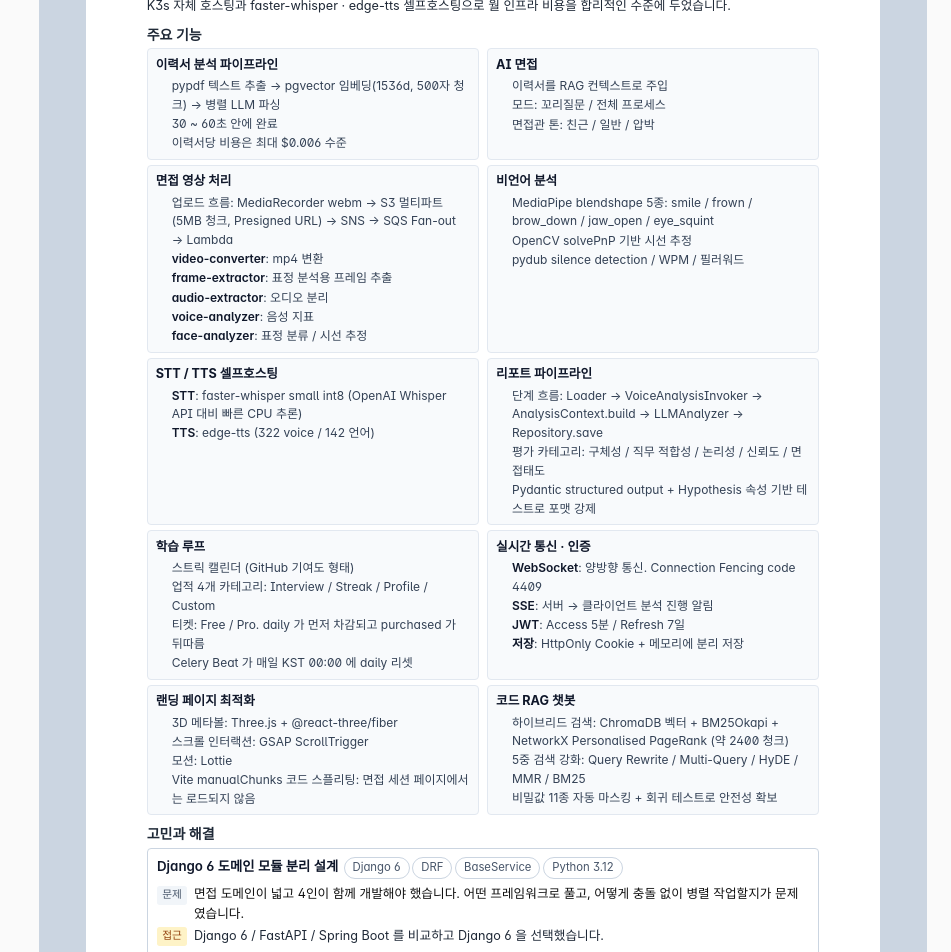
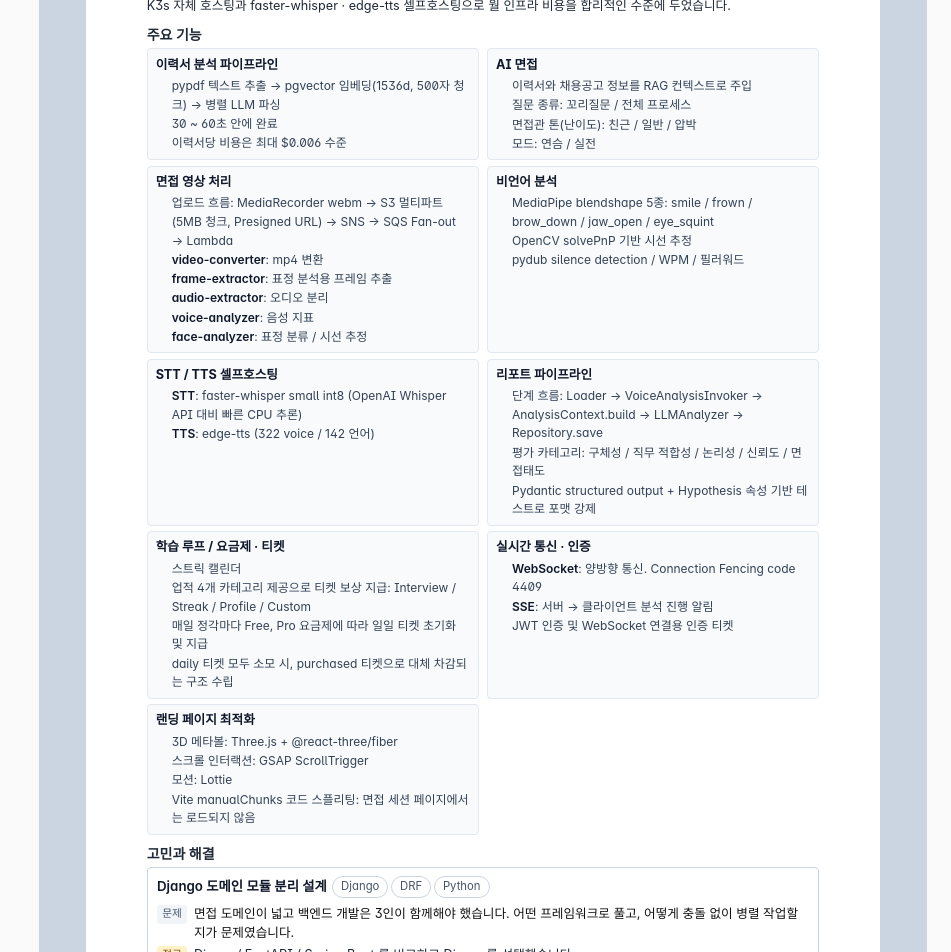
Before and after one commit to shinkeonkim/my-portfolio, a Vue app: page /my-portfolio/pdf in a window 1280 px wide. Shown: the part 5960-6912 px from the top of the page, without its empty margins (329-1280 px from the left). Built offline with nearby package versions, Linux system fonts and the light colour scheme.

Commit message:
fix: 내용 개선 및 모달 스크롤이 제대로 안되는 이슈 수정

```diff
--- a/src/components/common/ActivityDetailModal.vue
+++ b/src/components/common/ActivityDetailModal.vue
@@ -14,11 +14,22 @@ import {
 } from 'lucide-vue-next'
 import type { Activity, LessonType } from '@/types'
 import PresentationSlideViewer from '@/components/common/PresentationSlideViewer.vue'
+import { getSmoothScroll } from '@/composables/useSmoothScroll'
 
 const props = defineProps<{ activity: Activity | null }>()
 const emit = defineEmits<{ close: [] }>()
 
 const dialogRef = ref<HTMLDialogElement | null>(null)
+
+function lockScroll() {
+  document.body.style.overflow = 'hidden'
+  getSmoothScroll()?.stop()
+}
+
+function unlockScroll() {
+  document.body.style.overflow = ''
+  getSmoothScroll()?.start()
+}
 
 const iconMap: Record<LessonType, LucideIcon> = {
   repo: Github,
@@ -48,8 +59,14 @@ function close() {
 watch(isOpen, (next) => {
   const dialog = dialogRef.value
   if (!dialog) return
-  if (next && !dialog.open) dialog.showModal()
-  if (!next && dialog.open) dialog.close()
+  if (next && !dialog.open) {
+    dialog.showModal()
+    lockScroll()
+  }
+  if (!next && dialog.open) {
+    dialog.close()
+    unlockScroll()
+  }
 })
 
 function onKeyDown(event: KeyboardEvent) {
@@ -57,7 +74,10 @@ function onKeyDown(event: KeyboardEvent) {
 }
 
 onMounted(() => window.addEventListener('keydown', onKeyDown))
-onBeforeUnmount(() => window.removeEventListener('keydown', onKeyDown))
+onBeforeUnmount(() => {
+  window.removeEventListener('keydown', onKeyDown)
+  unlockScroll()
+})
 </script>
 
 <template>
@@ -71,6 +91,7 @@ onBeforeUnmount(() => window.removeEventListener('keydown', onKeyDown))
     <div
       v-if="activity"
       class="surface-card relative max-h-[85vh] w-[min(90vw,640px)] overflow-y-auto p-6 md:p-8"
+      data-lenis-prevent
       @click.stop
     >
       <button
@@ -102,7 +123,9 @@ onBeforeUnmount(() => window.removeEventListener('keydown', onKeyDown))
             :key="i"
             class="flex gap-2 text-sm leading-relaxed text-[var(--color-text-secondary)]"
           >
-            <span class="mt-1.5 inline-block h-1 w-1 shrink-0 rounded-full bg-[var(--color-accent)]" />
+            <span
+              class="mt-1.5 inline-block h-1 w-1 shrink-0 rounded-full bg-[var(--color-accent)]"
+            />
             <span>{{ h }}</span>
           </li>
         </ul>
@@ -189,10 +212,7 @@ onBeforeUnmount(() => window.removeEventListener('keydown', onKeyDown))
                   · {{ typeLabel[m.type] }}
                 </span>
               </p>
-              <p
-                v-if="m.description"
-                class="mt-0.5 text-xs text-[var(--color-text-secondary)]"
-              >
+              <p v-if="m.description" class="mt-0.5 text-xs text-[var(--color-text-secondary)]">
                 {{ m.description }}
               </p>
             </div>
--- a/src/components/common/ImageLightbox.vue
+++ b/src/components/common/ImageLightbox.vue
@@ -1,6 +1,7 @@
 <script setup lang="ts">
 import { computed, onBeforeUnmount, ref, watch } from 'vue'
 import { ChevronLeft, ChevronRight, X, Maximize2, Minimize2 } from 'lucide-vue-next'
+import { getSmoothScroll } from '@/composables/useSmoothScroll'
 
 const props = defineProps<{
   open: boolean
@@ -51,9 +52,11 @@ watch(
     if (typeof document === 'undefined') return
     if (open) {
       document.body.style.overflow = 'hidden'
+      getSmoothScroll()?.stop()
       window.addEventListener('keydown', handleKeydown)
     } else {
       document.body.style.overflow = ''
+      getSmoothScroll()?.start()
       window.removeEventListener('keydown', handleKeydown)
     }
   },
@@ -62,6 +65,7 @@ watch(
 onBeforeUnmount(() => {
   if (typeof document === 'undefined') return
   document.body.style.overflow = ''
+  getSmoothScroll()?.start()
   window.removeEventListener('keydown', handleKeydown)
 })
 </script>
--- a/src/components/common/ProjectChallengeModal.vue
+++ b/src/components/common/ProjectChallengeModal.vue
@@ -3,6 +3,7 @@ import { computed, onBeforeUnmount, ref, watch } from 'vue'
 import { X, Check, Minus } from 'lucide-vue-next'
 import Tag from '@/components/common/Tag.vue'
 import type { ProjectChallenge } from '@/types'
+import { getSmoothScroll } from '@/composables/useSmoothScroll'
 
 const props = defineProps<{ challenge: ProjectChallenge | null }>()
 const emit = defineEmits<{ close: [] }>()
@@ -14,11 +15,26 @@ function close() {
   emit('close')
 }
 
+function lockScroll() {
+  document.body.style.overflow = 'hidden'
+  getSmoothScroll()?.stop()
+}
+
+function unlockScroll() {
+  document.body.style.overflow = ''
+  getSmoothScroll()?.start()
+}
+
 watch(isOpen, (next) => {
   const dialog = dialogRef.value
   if (!dialog) return
-  if (next && !dialog.open) dialog.showModal()
-  else if (!next && dialog.open) dialog.close()
+  if (next && !dialog.open) {
+    dialog.showModal()
+    lockScroll()
+  } else if (!next && dialog.open) {
+    dialog.close()
+    unlockScroll()
+  }
 })
 
 function onCancel(e: Event) {
@@ -28,6 +44,7 @@ function onCancel(e: Event) {
 
 onBeforeUnmount(() => {
   if (dialogRef.value?.open) dialogRef.value.close()
+  unlockScroll()
 })
 </script>
 
@@ -38,7 +55,7 @@ onBeforeUnmount(() => {
     @cancel="onCancel"
     @close="close"
   >
-    <div v-if="challenge" class="max-h-[85vh] w-full overflow-y-auto">
+    <div v-if="challenge" class="max-h-[85vh] w-full overflow-y-auto" data-lenis-prevent>
       <header
         class="sticky top-0 z-10 flex items-start justify-between gap-4 border-b border-[var(--color-border-subtle)] bg-[var(--color-bg-elevated)]/95 px-6 py-4 backdrop-blur md:px-8"
       >
@@ -66,20 +83,20 @@ onBeforeUnmount(() => {
         </section>
 
         <section v-if="challenge.detail?.background" class="space-y-2">
-          <h3 class="font-mono text-xs tracking-wider text-[var(--color-text-muted)]">
-            배경
-          </h3>
+          <h3 class="font-mono text-xs tracking-wider text-[var(--color-text-muted)]">배경</h3>
           <div
             class="prose-modal text-[15px] leading-8 text-[var(--color-text-secondary)]"
             v-html="challenge.detail.background"
           />
         </section>
 
-        <section class="space-y-3 rounded-[var(--radius-card)] border border-[var(--color-border-subtle)] bg-[var(--color-bg-overlay)] p-5">
-          <h3 class="font-mono text-xs tracking-wider text-[var(--color-text-muted)]">
-            요약
-          </h3>
-          <div class="flex gap-2 text-[15px] font-medium leading-7 text-[var(--color-text-primary)]">
+        <section
+          class="space-y-3 rounded-[var(--radius-card)] border border-[var(--color-border-subtle)] bg-[var(--color-bg-overlay)] p-5"
+        >
+          <h3 class="font-mono text-xs tracking-wider text-[var(--color-text-muted)]">요약</h3>
+          <div
+            class="flex gap-2 text-[15px] font-medium leading-7 text-[var(--color-text-primary)]"
+          >
             <span aria-hidden="true">🧩</span>
             <div class="prose-modal flex-1" v-html="challenge.problem" />
           </div>
@@ -94,9 +111,7 @@ onBeforeUnmount(() => {
         </section>
 
         <section v-if="challenge.detail?.options?.length" class="space-y-3">
-          <h3 class="font-mono text-xs tracking-wider text-[var(--color-text-muted)]">
-            대안 비교
-          </h3>
+          <h3 class="font-mono text-xs tracking-wider text-[var(--color-text-muted)]">대안 비교</h3>
           <div class="grid gap-3 sm:grid-cols-2">
             <article
               v-for="(opt, i) in challenge.detail.options"
@@ -144,9 +159,7 @@ onBeforeUnmount(() => {
         </section>
 
         <section v-if="challenge.detail?.decision" class="space-y-2">
-          <h3 class="font-mono text-xs tracking-wider text-[var(--color-text-muted)]">
-            결정
-          </h3>
+          <h3 class="font-mono text-xs tracking-wider text-[var(--color-text-muted)]">결정</h3>
           <div
             class="prose-modal rounded border-l-2 border-[var(--color-accent)] bg-[var(--color-accent-muted)]/10 px-4 py-3 text-[15px] leading-8 text-[var(--color-text-primary)]"
             v-html="challenge.detail.decision"
@@ -154,9 +167,7 @@ onBeforeUnmount(() => {
         </section>
 
         <section v-if="challenge.detail?.implementation?.length" class="space-y-2">
-          <h3 class="font-mono text-xs tracking-wider text-[var(--color-text-muted)]">
-            구현
-          </h3>
+          <h3 class="font-mono text-xs tracking-wider text-[var(--color-text-muted)]">구현</h3>
           <ul class="space-y-2">
             <li
               v-for="(line, i) in challenge.detail.implementation"
@@ -172,9 +183,7 @@ onBeforeUnmount(() => {
         </section>
 
         <section v-if="challenge.detail?.learnings?.length" class="space-y-2">
-          <h3 class="font-mono text-xs tracking-wider text-[var(--color-text-muted)]">
-            배운 점
-          </h3>
+          <h3 class="font-mono text-xs tracking-wider text-[var(--color-text-muted)]">배운 점</h3>
           <ul class="space-y-2">
             <li
               v-for="(line, i) in challenge.detail.learnings"
--- a/src/data/projects/a-sports.ts
+++ b/src/data/projects/a-sports.ts
@@ -15,7 +15,7 @@ export const aSports: Project = {
   oneLiner:
     'AlgoSports: 알고리즘을 게임처럼 즐기면서 공부할 수 있도록 돕는 알고리즘 게임 플랫폼.',
   description:
-    '<p>AlgoSports 는 알고리즘 학습을 게임화한 플랫폼입니다. (백엔드 README 원문)</p>' +
+    '<p>AlgoSports 는 알고리즘 학습을 게임화한 플랫폼입니다. </p>' +
     '<p>프론트엔드(<code>algo-sports-front</code>) 를 담당했습니다.</p>' +
     '<p>구현 범위:</p>' +
     '<ul>' +
--- a/src/data/projects/mefit-challenges.ts
+++ b/src/data/projects/mefit-challenges.ts
@@ -2,12 +2,12 @@ import type { ProjectChallenge } from '@/types'
 
 export const mefitChallenges: readonly ProjectChallenge[] = [
   {
-    title: 'Django 6 도메인 모듈 분리 설계',
-    tags: ['Django 6', 'DRF', 'BaseService', 'Python 3.12'],
+    title: 'Django 도메인 모듈 분리 설계',
+    tags: ['Django', 'DRF', 'Python'],
     problem:
-      '면접 도메인이 넓고 4인이 함께 개발해야 했습니다. 어떤 프레임워크로 풀고, 어떻게 충돌 없이 병렬 작업할지가 문제였습니다.',
+      '면접 도메인이 넓고 백엔드 개발은 3인이 함께해야 했습니다. 어떤 프레임워크로 풀고, 어떻게 충돌 없이 병렬 작업할지가 문제였습니다.',
     approach:
-      '<p>Django 6 / FastAPI / Spring Boot 를 비교하고 Django 6 을 선택했습니다.</p>' +
+      '<p>Django/ FastAPI / Spring Boot 를 비교하고 Django를 선택했습니다.</p>' +
       '<ul>' +
       '<li>도메인 레이어 <code>webapp/&lt;도메인&gt;/</code> 와 API 레이어 <code>webapp/api/v1/&lt;도메인&gt;/</code> 을 물리 분리</li>' +
       '<li>BaseService + <code>validate</code> / <code>execute</code> 패턴으로 트랜잭션 경계 명시</li>' +
@@ -85,14 +85,12 @@ export const mefitChallenges: readonly ProjectChallenge[] = [
     approach:
       '<ul>' +
       '<li>K3s on EC2 에 server / agent 노드를 나누고 무거운 워크로드는 server 에 핀</li>' +
-      '<li>iptables NAT 로 Pod 가 EC2 인스턴스 메타데이터에 접근해 IAM Role 자격 증명 사용. AWS Secret 을 코드 밖으로 제거</li>' +
-      '<li>LLM Gateway 후보 5종(LiteLLM · OneAPI · Portkey · Helicone · Kong) 비교 후 LiteLLM Proxy 선정</li>' +
+      '<li>iptables NAT 로 Pod 가 EC2 인스턴스 메타데이터에 접근해 IAM Role 자격 증명 사용</li>' +
       '<li>OpenAI 호환 API 라 각 서비스의 base_url 만 바꾸는 작은 변경으로 마이그레이션</li>' +
       '</ul>',
     result:
       '<ul>' +
       '<li>EKS 대비 컨트롤 플레인 비용 제거 + 야간 정지로 EC2 비용 추가 절감</li>' +
-      '<li>AWS Secret 을 한 곳으로 중앙화</li>' +
       '<li>backend / voice-api / analysis-resume / analysis-stt / interview-analysis-report / scraping 의 LLM 호출이 LiteLLM 한 곳을 통해 흐르고, Bedrock / Gemini 폴백과 Spend 추적이 한 대시보드에서 보입니다</li>' +
       "<li>cert-manager + Let's Encrypt 로 api.mefit.kr · llm.mefit.kr · voice.mefit.kr 자동 인증서</li>" +
       '</ul>',
@@ -194,7 +192,7 @@ export const mefitChallenges: readonly ProjectChallenge[] = [
   },
   {
     title: '임베딩 모델 폴백 금지, silent corruption 방지',
-    tags: ['pgvector', 'OpenAI Embeddings', 'fail-fast'],
+    tags: ['pgvector', 'OpenAI Embeddings'],
     problem:
       '<p>LLM Gateway 에서 프로바이더 폴백을 쓰니, "임베딩도 폴백하면 가용성이 올라가지 않을까?" 라는 질문이 자연스럽게 나왔습니다.</p>' +
       '<p>분석해보니 silent corruption 위험이 있었습니다.</p>',
--- a/src/data/projects/mefit.ts
+++ b/src/data/projects/mefit.ts
@@ -65,9 +65,10 @@ export const mefit: Project = {
     {
       title: 'AI 면접',
       content: [
-        '이력서를 RAG 컨텍스트로 주입',
-        '모드: 꼬리질문 / 전체 프로세스',
-        '면접관 톤: 친근 / 일반 / 압박',
+        '이력서와 채용공고 정보를 RAG 컨텍스트로 주입',
+        '질문 종류: 꼬리질문 / 전체 프로세스',
+        '면접관 톤(난이도): 친근 / 일반 / 압박',
+        '모드: 연슴 / 실전'
       ],
     },
     {
@@ -105,12 +106,12 @@ export const mefit: Project = {
       ],
     },
     {
-      title: '학습 루프',
+      title: '학습 루프 / 요금제 · 티켓',
       content: [
-        '스트릭 캘린더 (GitHub 기여도 형태)',
-        '업적 4개 카테고리: Interview / Streak / Profile / Custom',
-        '티켓: Free / Pro. daily 가 먼저 차감되고 purchased 가 뒤따름',
-        'Celery Beat 가 매일 KST 00:00 에 daily 리셋',
+        '스트릭 캘린더',
+        '업적 4개 카테고리 제공으로 티켓 보상 지급: Interview / Streak / Profile / Custom',
+        '매일 정각마다 Free, Pro 요금제에 따라 일일 티켓 초기화 및 지급',
+        'daily 티켓 모두 소모 시, purchased 티켓으로 대체 차감되는 구조 수립'
       ],
     },
     {
@@ -118,8 +119,7 @@ export const mefit: Project = {
       content: [
         '<strong>WebSocket</strong>: 양방향 통신. Connection Fencing code 4409',
         '<strong>SSE</strong>: 서버 → 클라이언트 분석 진행 알림',
-        '<strong>JWT</strong>: Access 5분 / Refresh 7일',
-        '<strong>저장</strong>: HttpOnly Cookie + 메모리에 분리 저장',
+        'JWT 인증 및 WebSocket 연결용 인증 티켓',
       ],
     },
     {
@@ -129,14 +129,6 @@ export const mefit: Project = {
         '스크롤 인터랙션: GSAP ScrollTrigger',
         '모션: Lottie',
         'Vite manualChunks 코드 스플리팅: 면접 세션 페이지에서는 로드되지 않음',
-      ],
-    },
-    {
-      title: '코드 RAG 챗봇',
-      content: [
-        '하이브리드 검색: ChromaDB 벡터 + BM25Okapi + NetworkX Personalised PageRank (약 2400 청크)',
-        '5중 검색 강화: Query Rewrite / Multi-Query / HyDE / MMR / BM25',
-        '비밀값 11종 자동 마스킹 + 회귀 테스트로 안전성 확보',
       ],
     },
   ],
```
